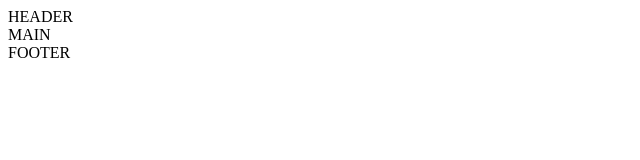
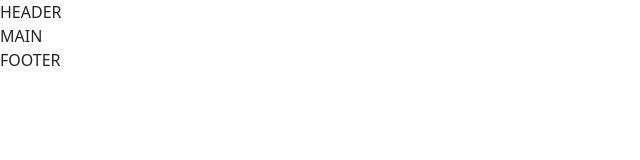
Before and after one commit to Pierp23/vite-yu-gi-oh, a Vue app: page / in a window 1280 px wide. Shown: the top 160 px of the page, without its empty margins (0-640 px from the left). Built offline with nearby package versions, Linux system fonts and the light colour scheme.

Commit message:
ADD bootstrap

```diff
--- a/package.json
+++ b/package.json
@@ -9,6 +9,8 @@
     "preview": "vite preview"
   },
   "dependencies": {
+    "@popperjs/core": "^2.11.8",
+    "bootstrap": "^5.3.0",
     "vue": "^3.3.4"
   },
   "devDependencies": {
--- a/src/App.vue
+++ b/src/App.vue
@@ -1,7 +1,7 @@
 <script>
-import HeaderComponent from 'components/HeaderComponent.vue'
-import MainComponent from 'components/MainComponent.vue'
-import FooterComponent from 'components/FooterComponent.vue'
+import HeaderComponent from './components/HeaderComponent.vue'
+import MainComponent from './components/MainComponent.vue'
+import FooterComponent from './components/FooterComponent.vue'
 
 export default {
   name: "App",
@@ -30,4 +30,7 @@ export default {
   <FooterComponent />
 </template>
 
-<style lang="scss"></style>
+<style lang="scss">
+@use "./assets/scss/main.scss";
+@use "./assets/scss/reset.scss"
+</style>
--- a/src/assets/scss/main.scss
+++ b/src/assets/scss/main.scss
@@ -0,0 +1,2 @@
+// Import all of Bootstrap's CSS
+@import "bootstrap/scss/bootstrap";
--- a/src/main.js
+++ b/src/main.js
@@ -1,4 +1,7 @@
 import { createApp } from 'vue'
 import App from './App.vue'
 
+// Import all of Bootstrap's JS
+import * as bootstrap from 'bootstrap'
+
 createApp(App).mount('#app')
```
Also changed, not shown: 1 other file (tests, documents, lock files or other folders).
